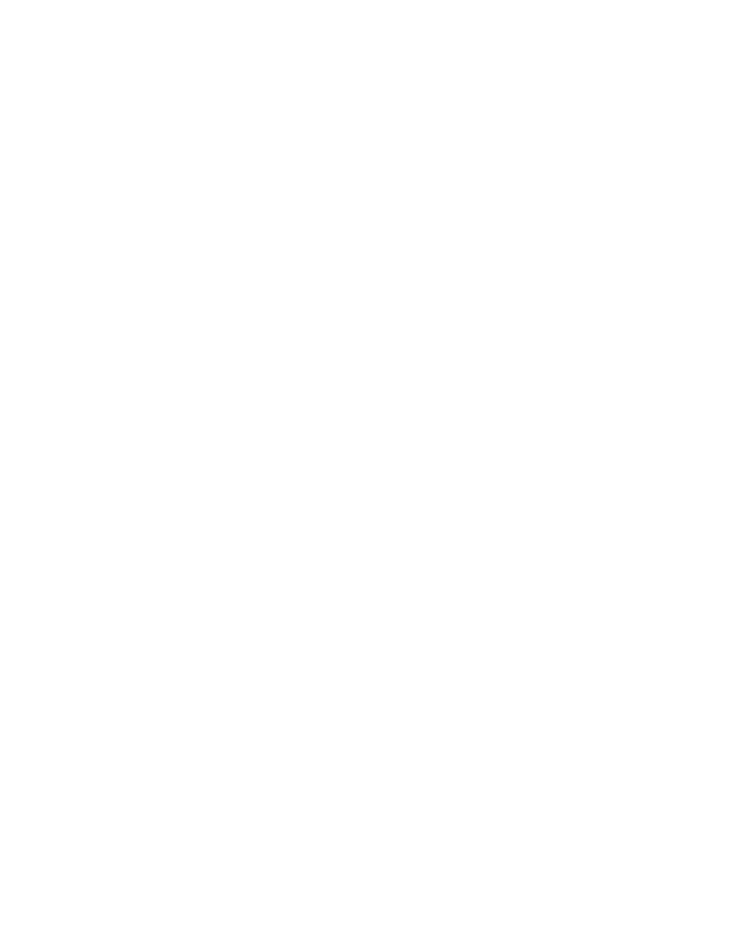
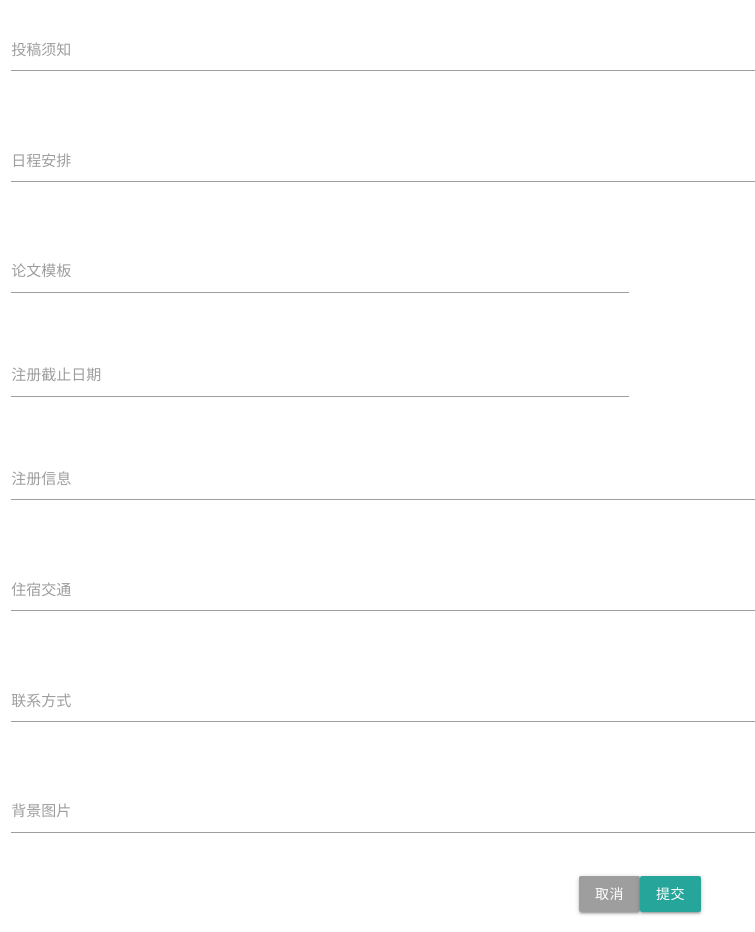
Before and after one commit to 01coding/ConferenceCenter, a Vue app: page /new/conference in a window 1280 px wide. Shown: the part 700-1632 px from the top of the page, without its empty margins (0-755 px from the left). Before the commit the page ends 800 px from the top, so only its background shows below. Built offline with nearby package versions, Linux system fonts and the light colour scheme.

Commit message:
progress on newconference.vue

```diff
--- a/src/components/OrganizationSpace/NewConference.vue
+++ b/src/components/OrganizationSpace/NewConference.vue
@@ -19,7 +19,7 @@
             <label for="conf-topic">会议名称</label>
           </div>
           <div class="input-field col s4">
-            <select id="conf-field-select">
+            <select id="conf-field-select" v-model="conf_field">
               <option value="" disabled selected>选择领域</option>
               <option value="1">机器视觉</option>
               <option value="2">运筹学</option>
@@ -29,38 +29,103 @@
         </div>
         <div class="row">
           <div class="input-field col s12">
-            <textarea id="conf-desc" class="materialize-textarea"></textarea>
+            <textarea id="conf-desc" class="materialize-textarea" v-model="conf_desc"></textarea>
             <label for="conf-desc">会议简介</label>
           </div>
         </div>
         <div class="row">
           <div class="input-field col s6">
-            <input id="conf-start-date" type="text" class="datepicker"/>
+            <input id="conf-start-date" type="text" class="datepicker" v-model="conf_start_date"/>
             <label for="conf-start-date">会议开始日期</label>
           </div>
           <div class="input-field col s6">
-            <input id="conf-end-date" type="text" class="datepicker"/>
+            <input id="conf-end-date" type="text" class="datepicker" v-model="conf_end_date"/>
             <label for="conf-end-date">会议结束日期</label>
           </div>
         </div>
         <div class="row">
           <div class="input-field col s8">
-            <input id="conf-location" type="text"/>
+            <input id="conf-location" type="text" v-model="conf_location"/>
             <label for="conf-location">会议地点</label>
           </div>
         </div>
         <div class="row">
+          <div class="input-field col s6">
+            <input id="conf-eassy-ddl" type="text" v-model="conf_eassy_ddl"/>
+            <label for="conf-eassy-ddl">截稿日期</label>
+          </div>
+          <div class="input-field col s6">
+            <input id="conf-release-ddl" type="text" v-model="conf_release_ddl"/>
+            <label for="conf-release-ddl">录用通知日期</label>
+          </div>
+        </div>
+        <div class="row">
           <div class="input-field col s12">
-            <textarea id="conf-eassy-info" class="materialize-textarea"></textarea>
+            <textarea id="conf-eassy-info" class="materialize-textarea" v-model="conf_eassy_info"></textarea>
             <label for="conf-eassy-info">征文信息</label>
           </div>
         </div>
         <div class="row">
           <div class="input-field col s12">
-            <textarea id="conf-eassy-inst" class="materialize-textarea"></textarea>
+            <textarea id="conf-eassy-inst" class="materialize-textarea" v-model="conf_eassy_inst"></textarea>
+            <label for="conf-eassy-inst">投稿须知</label>
+          </div>
+        </div>
+        <div class="row">
+          <div class="input-field col s12">
+            <textarea id="conf-schedule" class="materialize-textarea" v-model="conf_schedule"></textarea>
+            <label for="conf-schedule">日程安排</label>
+          </div>
+        </div>
+        <div class="row">
+          <div class="input-field col s6">
+            <input id="conf-paper-template" type="text" v-model="conf_paper_template"/>
+            <label for="conf-paper-template">论文模板</label>
+          </div>
+        </div>
+        <div class="row">
+          <div class="input-field col s6">
+            <input id="conf-register-ddl" class="datepicker" v-model="conf_register_ddl"/>
+            <label for="conf-register-ddl">注册截止日期</label>
+          </div>
+        </div>
+        <div class="row">
+          <div class="input-field col s12">
+            <textarea id="conf-register-info" class="materialize-textarea" v-model="conf_register_info"></textarea>
+            <label for="conf-register-info">注册信息</label>
+          </div>
+        </div>
+        <div class="row">
+          <div class="input-field col s12">
+            <textarea id="conf-commute-info" class="materialize-textarea" v-model="conf_commute_info"></textarea>
+            <label for="conf-commute-info">住宿交通</label>
+          </div>
+        </div>
+        <div class="row">
+          <div class="input-field col s12">
+            <textarea id="conf-contact" class="materialize-textarea" v-model="conf_contact"></textarea>
+            <label for="conf-contact">联系方式</label>
+          </div>
+        </div>
+        <!--<div class="row">-->
+        <!--<div class="input-field col s6">-->
+        <!--<input id="conf-conference-template"/>-->
+        <!--<label for="conf"-->
+        <!--</div>-->
+        <!--</div>-->
+        <div class="row">
+          <div class="input-field col s12">
+            <input id="conf-bg-img" type="text" v-model="conf_bg_img"/>
+            <label for="conf-bg-img">背景图片</label>
           </div>
         </div>
       </form>
+      <div>
+        <div class="center-align">
+          <a class="waves-effect waves-light btn grey">取消</a>
+          <a class="waves-effect waves-light btn" @click="submit_conference()">提交</a>
+        </div>
+      </div>
     </div>
     <!--</div>-->
   </div>
@@ -71,7 +136,24 @@
     name: "NewConference",
     data: function () {
       return {
-        conf_topic: ""
+        conf_topic: "",
+        conf_field: "",
+        conf_desc: "",
+        conf_start_date: "",
+        conf_end_date: "",
+        conf_location: "",
+        conf_eassy_info: "",
+        conf_eassy_inst: "",
+        conf_eassy_ddl: "",
+        conf_release_ddl: "",
+        conf_register_ddl: "",
+        conf_schedule: "",
+        conf_paper_template: "",
+        conf_register_info: "",
+        conf_commute_info: "",
+        conf_contact: "",
+        conf_conference_template: 1,
+        conf_bg_img: ""
       };
     },
     created: function () {
@@ -83,6 +165,36 @@
         $('.dropdown-trigger').dropdown();
         $('select').formSelect();
       });
+    },
+    methods: {
+      submit_conference: function () {
+        this.$axios.post('/api/postConference', {
+          institution_id: 1,
+          title: this.conf_topic,
+          introduction: this.conf_desc,
+          start_date: this.conf_start_date,
+          end_date: this.conf_end_date,
+          convening_place: this.conf_location,
+          eassy_information: this.conf_eassy_info,
+          eassy_instructions: this.conf_eassy_inst,
+          paper_ddl: this.conf_eassy_ddl,
+          employ_date: this.conf_release_ddl,
+          register_ddl: this.conf_register_ddl,
+          schedule: this.conf_schedule,
+          paper_template: this.conf_paper_template,
+          register_information: this.conf_register_info,
+          ATinformation: this.conf_commute_info,
+          contact: this.conf_contact,
+          conference_template: this.conf_conference_template,
+          backimg: this.conf_bg_img
+        }).then(data => {
+          if (data.status === 'succ') {
+            console.log('post succ');
+          }
+        }).catch(err => {
+          console.log(err);
+        })
+      }
     }
   }
 </script>
```
